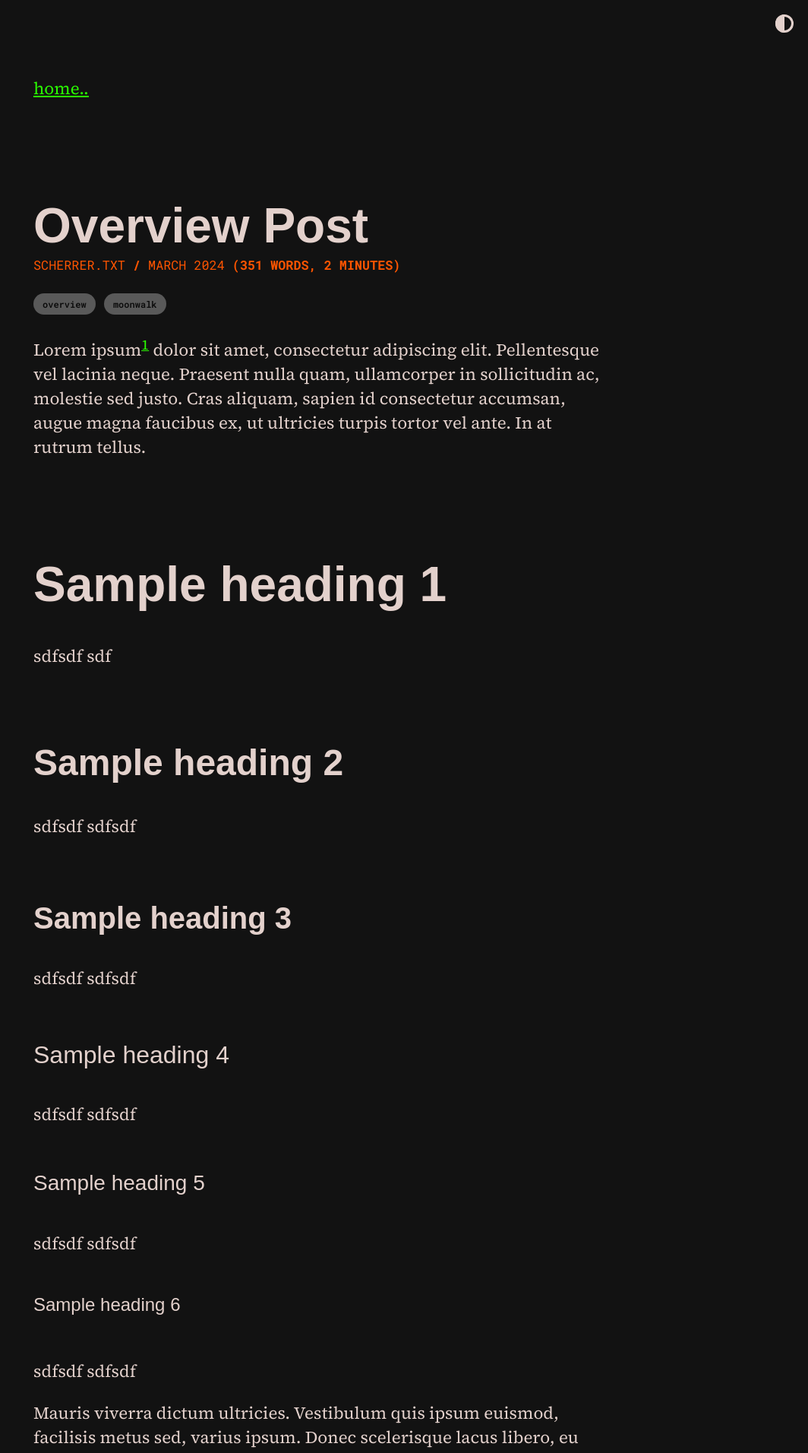
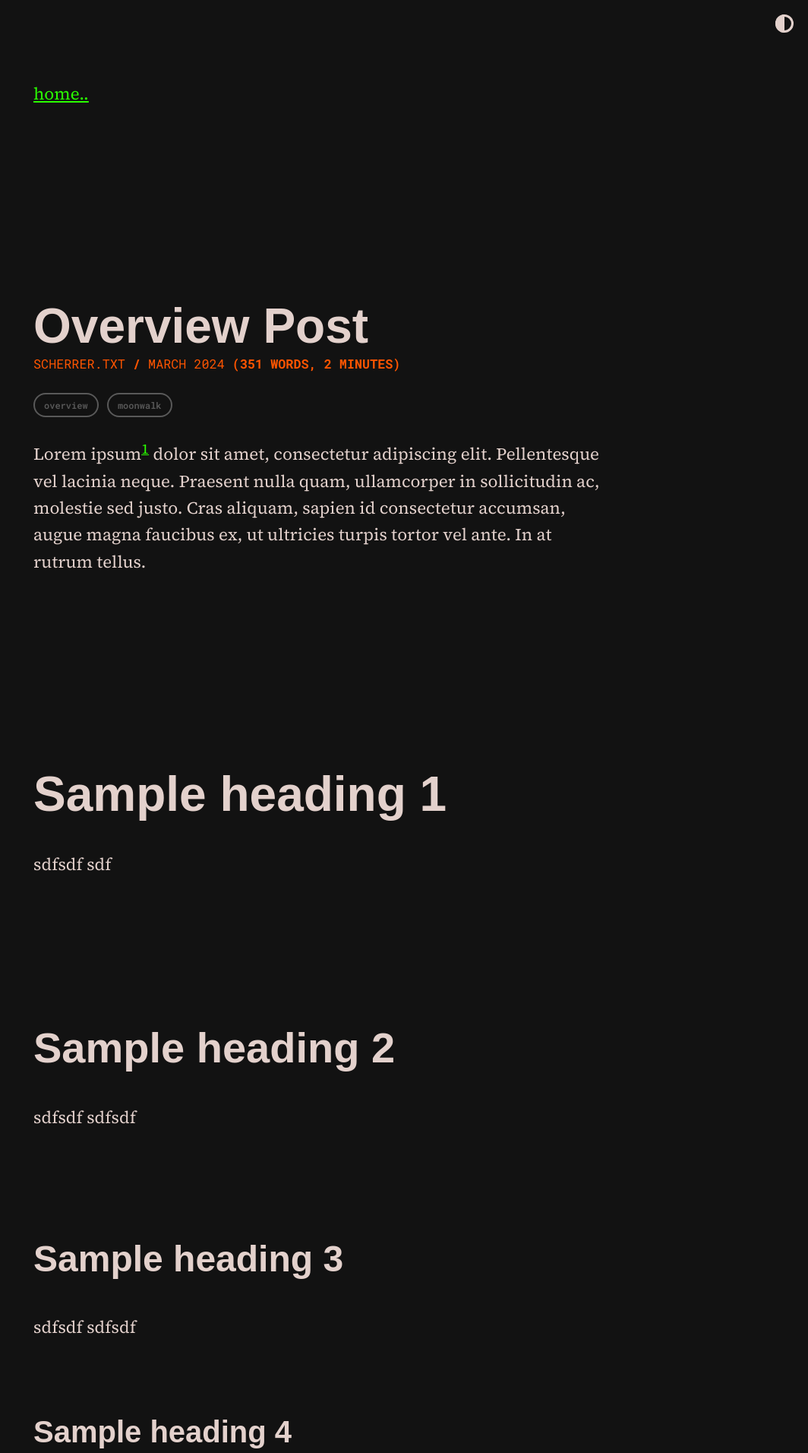
Before and after one commit to scherrer-txt/bts, a Jekyll site: the page built from _posts/2024-03-21-overview-post.md, in a window 1280 px wide. Shown: the top 1912 px of the page at 76% size, without its empty margins (216-1280 px from the left). Built offline with Jekyll 4.4.1, drawn with Linux system fonts in a browser that asks for light colours; some web fonts are replaced.

Commit message:
Update moonwalk.scss

```diff
--- a/_sass/moonwalk.scss
+++ b/_sass/moonwalk.scss
@@ -9,9 +9,9 @@ html { height: 100%;
 body {
   font-family: "Source Serif 4", serif;
   font-size: 1.4rem;
-  line-height: 2rem;
+  line-height: 2.2rem;
   min-height: 100%;
-  margin-top: 0.5em;
+  margin-top: 1rem;
 }
 pre, code {
   font-family: "Roboto Mono", monospace;
@@ -23,50 +23,50 @@ pre, code {
 
   h1 {
   font-family: "roc-grotesk-wide", sans-serif;
-  font-size: 4.0rem;
+  font-size: 4rem;
   font-weight: 700;
-  line-height: 4.5rem;
-  margin-top: 2em;
+  line-height: 4rem;
+  margin-top: 4em;
 }
 
   h2 {
   font-family: "roc-grotesk-wide", sans-serif;
-  font-size: 3.0rem;
+  font-size: 3.5rem;
   font-weight: 700;
   line-height: 3.5rem;
-  margin-top: 2em;
+  margin-top: 3.5em;
 }
 
   h3 {
   font-family: "roc-grotesk-wide", sans-serif;
-  font-size: 2.5rem;
+  font-size: 3rem;
   font-weight: 600;
   line-height: 3rem;
-  margin-top: 2em;
+  margin-top: 3em;
 }
 
   h4 {
   font-family: "roc-grotesk-wide", sans-serif;
-  font-size: 2.0rem;
-  font-weight: 500;
+  font-size: 2.5rem;
+  font-weight: 600;
   line-height: 2.5rem;
-  margin-top: 2em;
+  margin-top: 2.5em;
 }
 
   h5 {
   font-family: "roc-grotesk-wide", sans-serif;
-  font-size: 1.75rem;
-  font-weight: 500;
-  line-height: 2.25rem;
+  font-size: 2rem;
+  font-weight: 600;
+  line-height: 2rem;
   margin-top: 2em;
 }
 
   h6 {
   font-family: "roc-grotesk-wide", sans-serif;
-  font-size: 1.5rem;
-  font-weight: 500;
-  line-height: 2rem;
-  margin-top: 2em;
+  font-size: 1.75rem;
+  font-weight: 600;
+  line-height: 1.75rem;
+  margin-top: 1.75em;
 }
 
 hr { margin: 3em 0; }
@@ -281,11 +281,11 @@ p code, li code {
 }
 .tag {
   font-family: "Roboto Mono", "Courier New", monospace;
-  color: var(--bg-secondary);
+  color: var(--code-text);
+  border: 2px var(--code-text) solid;
   border-radius: 50px;
   padding: 0.5em 1em;
   margin-right: 0.5em;
-  background-color: var(--code-text);
   font-size: 0.75rem;
   font-weight: 600;
   text-transform: lowercase;
```
